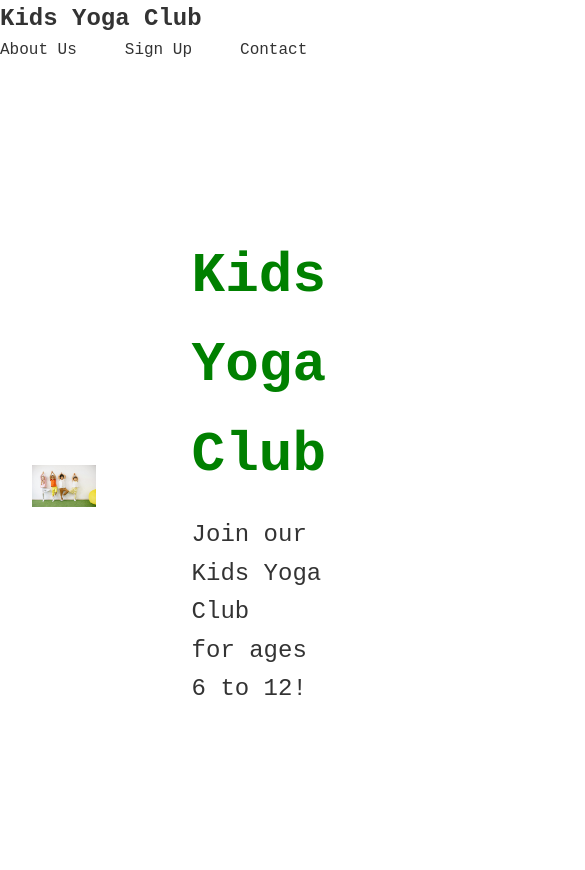
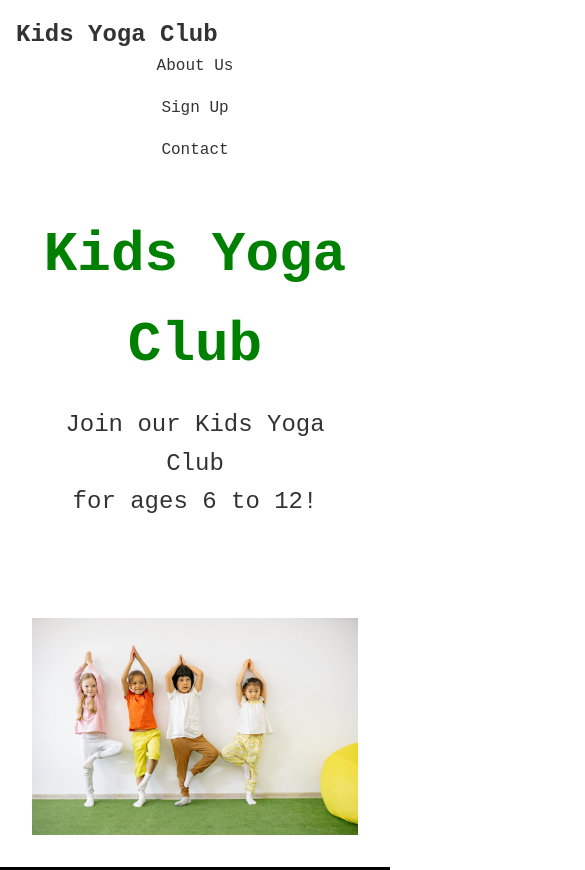
Before and after one commit to Theodor5P/yoga-club, a plain HTML site: page index.html in a window 390 px wide. Shown: the top 870 px of the page, 585 px wide, since content can reach past the window. Drawn offline with Linux system fonts and the light colour scheme.

Commit message:
Add Mobile-first adjustments for smaller screens

```diff
--- a/assets/css/style.css
+++ b/assets/css/style.css
@@ -216,3 +216,33 @@ footer {
 #social-networks a:hover i {
   color: white;
 }
+/* Responsive Design */
+@media (max-width: 768px) {
+  nav {
+    flex-direction: column;
+    padding: 1rem;
+    gap: 1rem;
+  }
+
+  .nav-list {
+    flex-direction: column;
+    text-align: center;
+    gap: 1rem;
+  }
+
+  .hero {
+    grid-template-columns: 1fr;
+    min-height: auto;
+  }
+
+  .hero-content {
+    padding: 2rem;
+    text-align: center;
+    align-items: center;
+    order: -1;
+  }
+
+  .about-grid {
+    grid-template-columns: 1fr;
+  }
+}
```
